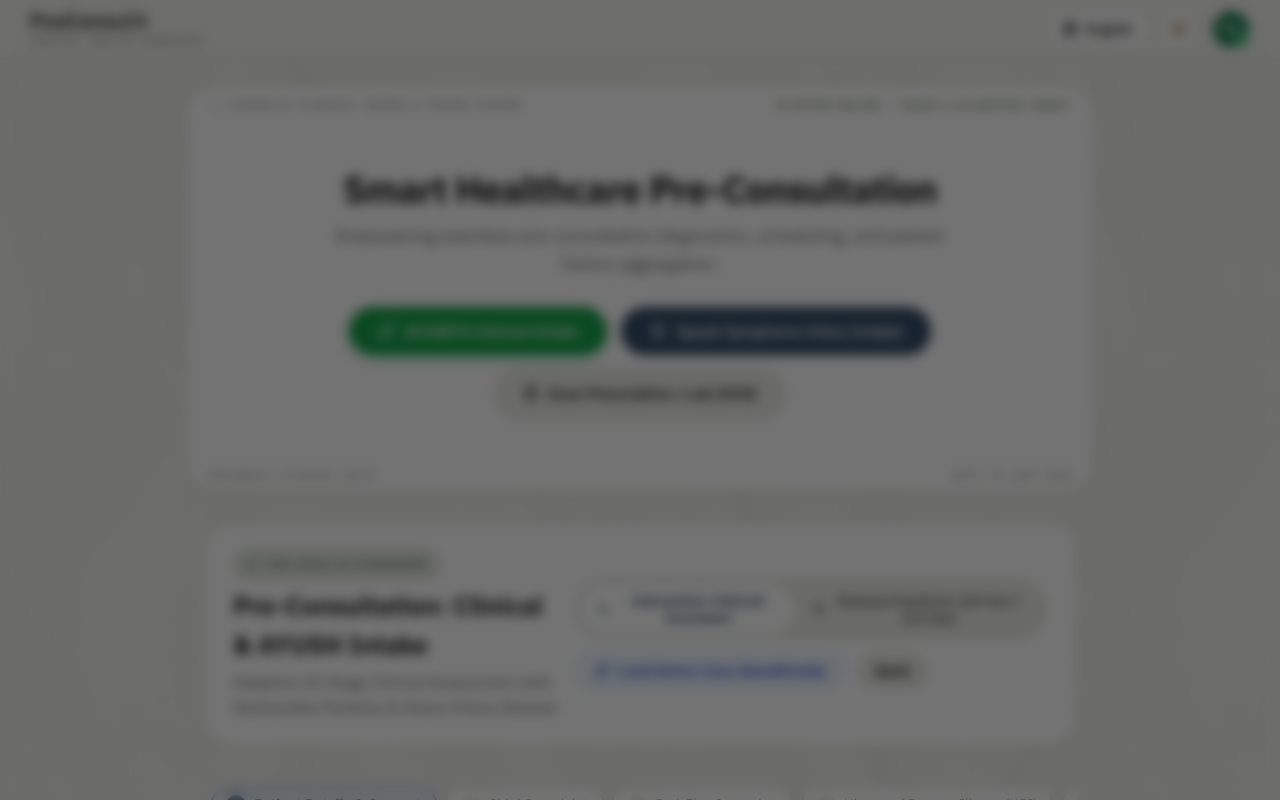
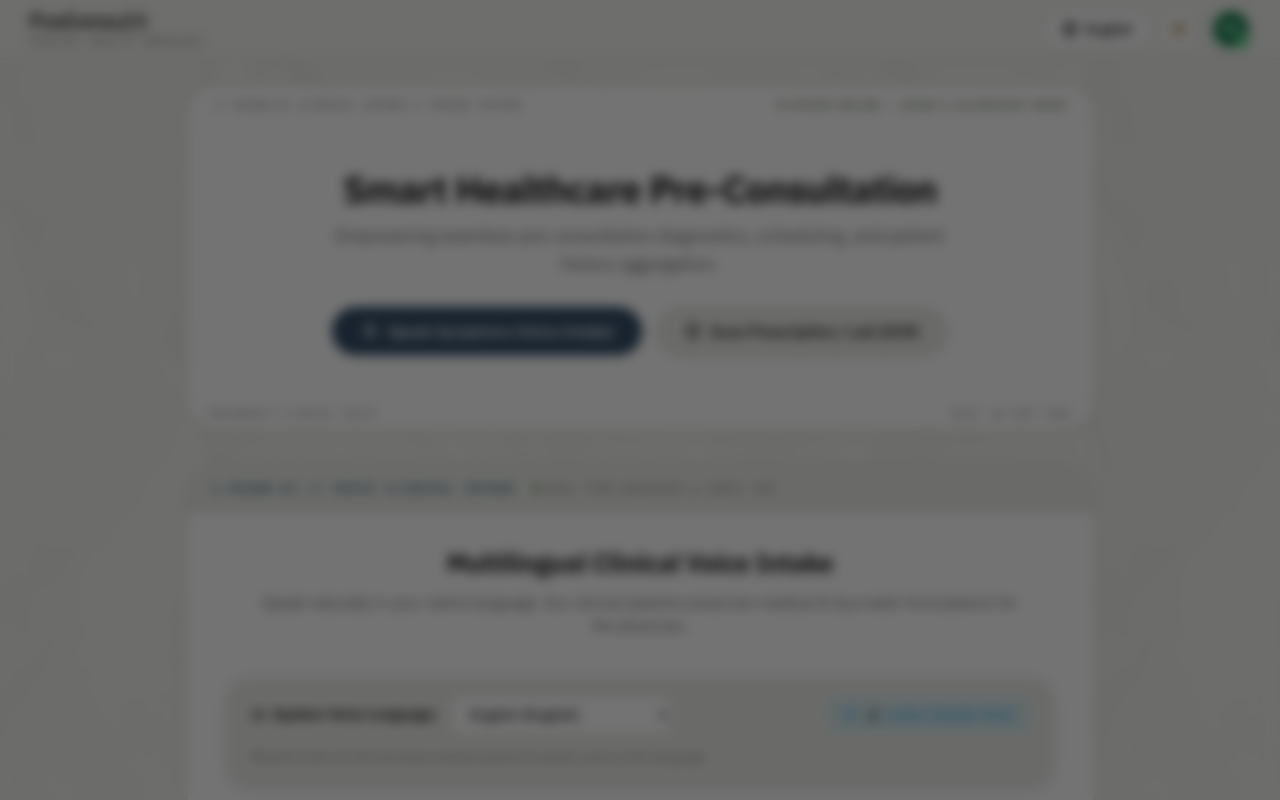
Before and after one commit to nitishbhuvan/SIH_2026_Tensor_Titans, a React (Vite) app: page / in a window 1280 px wide. Both pictures are taken after a click on the button "Enter Patient Portal". Shown: the top 800 px of the page. Built offline with nearby package versions, Linux system fonts and the light colour scheme.

Commit message:
No longer displaying the ayusetu protocol preconsultation

```diff
--- a/src/App.jsx
+++ b/src/App.jsx
@@ -47,7 +47,7 @@ function getInitialRole() {
 function getInitialIntakeModule() {
   const hash = window.location.hash.toLowerCase();
   if (hash === '#/ayusetu' || hash === '#ayusetu' || hash === '#/ayush' || hash === '#ayush') return 'ayusetu';
-  return 'ayusetu'; // Default to AYUSETU 25-Section Protocol on Patient page
+  return 'voice'; // Default to Voice Intake on Patient page
 }
 
 export default function App() {
@@ -452,8 +452,8 @@ export default function App() {
             onOcrIntake={scrollToOcrIntake}
           />
 
-          {/* Module 0: Pre-Consultation Protocol with Dashavidha Pariksha & Dataset Explorer */}
-          {(activeIntakeModule === 'ayusetu' || activeIntakeModule === 'all') && (
+          {/* Module 0: Pre-Consultation Protocol with Dashavidha Pariksha & Dataset Explorer (Hidden for now, preserved for later) */}
+          {/* {(activeIntakeModule === 'ayusetu' || activeIntakeModule === 'all') && (
             <div id="ayusetu-intake-section">
               <AyusetuIntakeMode
                 userLanguage={userLanguage}
@@ -464,7 +464,7 @@ export default function App() {
                 onBackToMain={() => navigateToRole('intro')}
               />
             </div>
-          )}
+          )} */}
 
           {/* Module 1: Multilingual Indic Voice Intake */}
           {(activeIntakeModule === 'voice' || activeIntakeModule === 'all') && (
--- a/src/components/Hero.jsx
+++ b/src/components/Hero.jsx
@@ -36,7 +36,8 @@ export default function Hero({ isElderly, t, onVoiceIntake, onOcrIntake, onAyuse
         </p>
 
         <div className="hero-actions">
-          <button
+          {/* AYUSETU Intake CTA Option (Hidden for now, preserved for later) */}
+          {/* <button
             type="button"
             className="hero-cta hero-cta-ayusetu"
             onClick={onAyusetuIntake}
@@ -44,7 +45,7 @@ export default function Hero({ isElderly, t, onVoiceIntake, onOcrIntake, onAyuse
           >
             <Leaf size={isElderly ? 22 : 18} aria-hidden="true" />
             <span>{isElderly ? 'AYUSETU पूर्व-परामर्श' : 'AYUSETU Clinical Intake'}</span>
-          </button>
+          </button> */}
 
           <button
             type="button"
```
